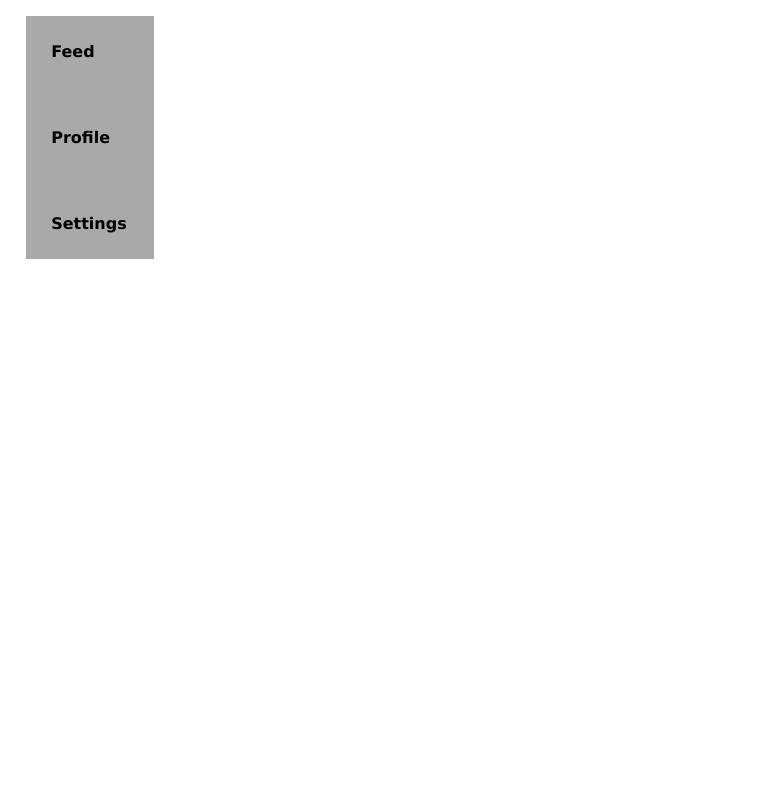
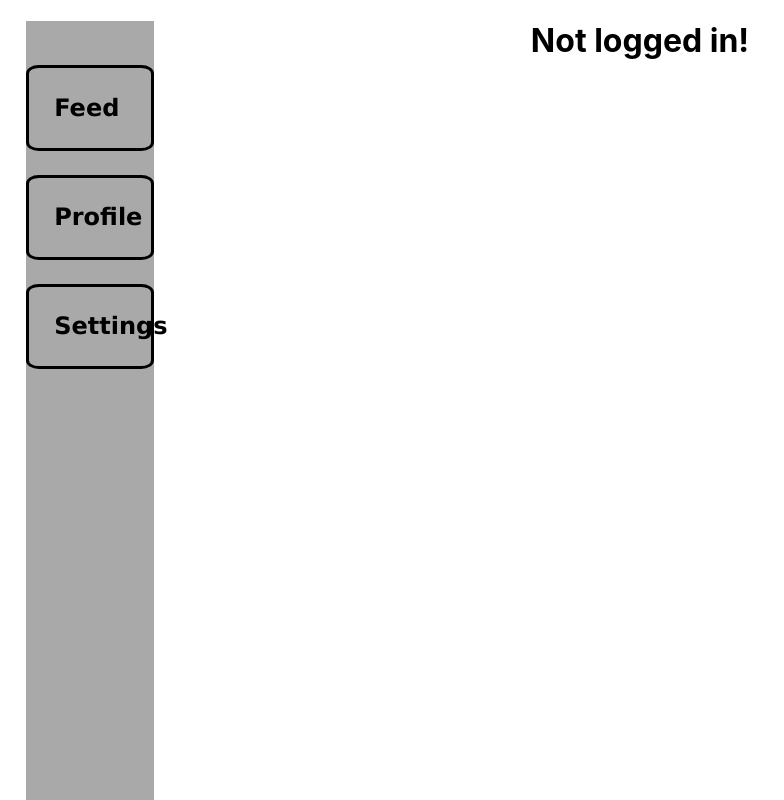
Before and after one commit to johan1954/webProject, a React (Create React App) app in the folder project/react_project/: page / in a window 1280 px wide. Shown: the whole page, without its empty margins (0-784 px from the left). Built offline with nearby package versions, Linux system fonts and the light colour scheme.

Commit message:
Added and developed css

```diff
--- a/project/react_project/src/App.js
+++ b/project/react_project/src/App.js
@@ -4,31 +4,35 @@ import './App.css';
 import './navBar.css';
 import Feed from './routes/feed';
 import Profile from './routes/profile';
+import Nav from './components/navBar';
 
 function App() {
+
+  let loggedIn = 0;
+  if (loggedIn == 0) {
+
+  }
 
 
   return (
     <Router>
-      <div className="navBar">
-        <ul className="navBarContent">
-          Feed
-        </ul>
-        <ul className="navBarContent">
-          Profile
-        </ul>
-        <ul className="navBarContent">
-          Settings
-        </ul>
-      </div>
-        <Route path="/feed" component={Feed}/>
-
-        <Route path="/profile" component={Profile}/>
-
-
+      <div>
+        <Nav/>
+        <Switch>
+          <Route path="/" exact component={Login}/>
+          <Route path="/feed" component={Feed}/>
+          <Route path="/profile" component={Profile}/>
+        </Switch>
+        </div>
     </Router>
   )
 }
+
+const Login = () => (
+  <div className="App">
+    <h1>Not logged in!</h1>
+  </div>
+)
 
 export default App;
 
--- a/project/react_project/src/components/navBar.js
+++ b/project/react_project/src/components/navBar.js
@@ -1,12 +1,22 @@
 import React, {useState} from 'react';
-import './navBar.css';
+import '../navBar.css';
+import { BrowserRouter as Router, Switch, Route } from 'react-router-dom';
 
 function App() {
 
   return (
-    <div className='navBar'>
-      content
-    </div>
+    <div className="navBar">
+
+        <ul className="navBarContent">
+          Feed
+        </ul>
+        <ul className="navBarContent">
+          Profile
+        </ul>
+        <ul className="navBarContent">
+          Settings
+        </ul>
+      </div>
   )
 }
 
--- a/project/react_project/src/navBar.css
+++ b/project/react_project/src/navBar.css
@@ -3,12 +3,17 @@
     margin-left: 2%;
     width: 10%;
     height: 100%;
+    position: fixed;
+    padding-top: 20px;
 }
 
 .navBarContent {
     font-family: 'Lucida Sans', 'Lucida Sans Regular', 'Lucida Grande', 'Lucida Sans Unicode', Geneva, Verdana, sans-serif;
     font-weight: bold;
+    font-size: x-large;
     padding: 20%;
+    border: 3px solid black;
+    border-radius: 10%;
 }
 
 .profileWindow {
```
